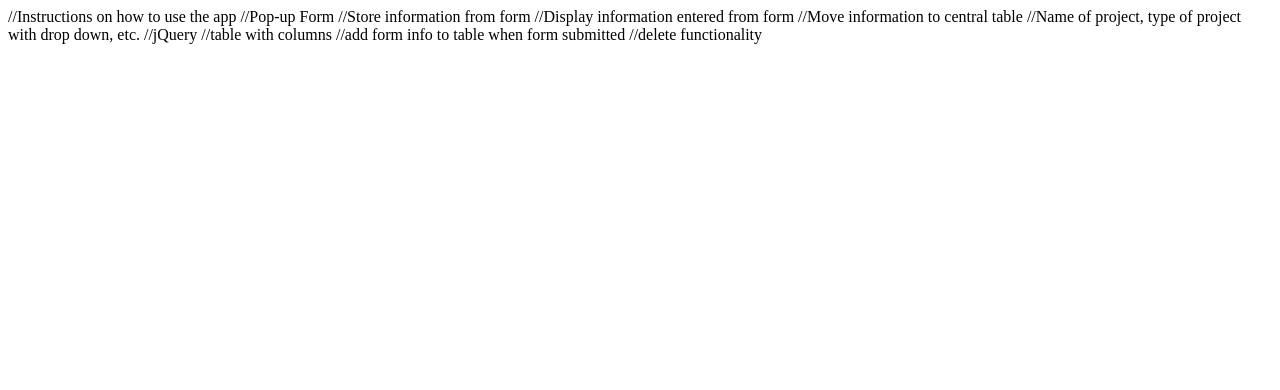
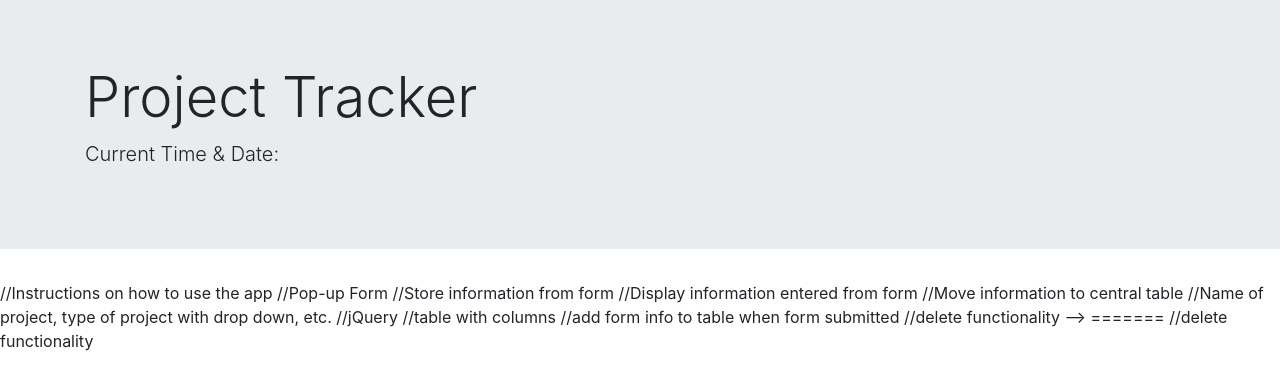
Before and after one commit to saukchung/first-group-collab, a plain HTML site: page index.html in a window 1280 px wide. Drawn offline with nearby package versions, Linux system fonts and the light colour scheme.

Commit message:
Branch of destiny (#3)
* adding empty index

* adding jumbotron

Co-authored-by: Destiny Henry <Destiny@Desirees-MBP.fios-router.home>
Co-authored-by: saukchung <104809363+saukchung@users.noreply.github.com>

```diff
--- a/index.html
+++ b/index.html
@@ -5,6 +5,27 @@
     <meta http-equiv="X-UA-Compatible" content="IE=edge">
     <meta name="viewport" content="width=device-width, initial-scale=1.0">
     <title>Document</title>
+
+    <!-- //src Bootstrap, CSS, Google Fonts  -->
+</head>
+<body>
+    <link rel="stylesheet" href=
+"https://maxcdn.bootstrapcdn.com/bootstrap/4.3.1/css/bootstrap.min.css">
+
+    <header>
+        <!-- //header with display of date and time ,etc. Use moment and setInterval -->
+        <div class="jumbotron jumbotron-fluid">
+                <div class="container">
+                  <h1 class="display-4">Project Tracker</h1>
+                  <p class="lead">Current Time & Date: </p>
+                </div>
+        </div>
+        </nav>
+    </header>
+
+    <!--
+        //Instructions on how to use the app
+=======
     <!-- //src jQuery, Bootstrap, CSS, Javascript, Google Fonts  -->
 </head>
 <body>
@@ -12,6 +33,7 @@
     <!-- //header with display of date and time ,etc. Use moment and setInterval -->
 
     //Instructions on how to use the app
+
     //Pop-up Form
             //Store information from form
             //Display information entered from form
@@ -20,7 +42,12 @@
             //jQuery
     //table with columns
             //add form info to table when form submitted
+
              //delete functionality
+    -->
+=======
+             //delete functionality
+
     <!-- load jquery, my Javascript  -->
 </body>
 </html>
```
